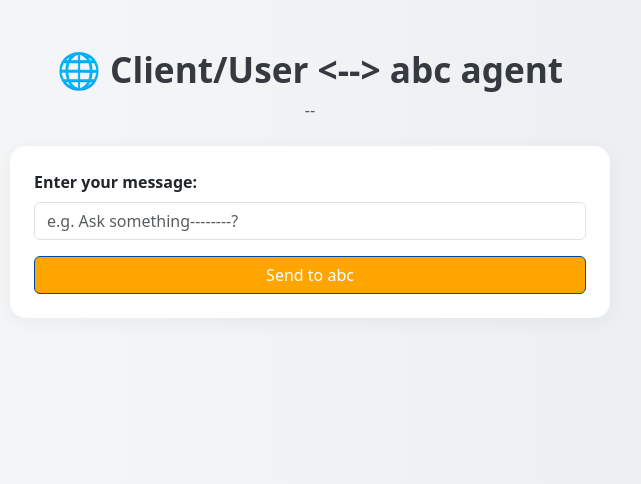
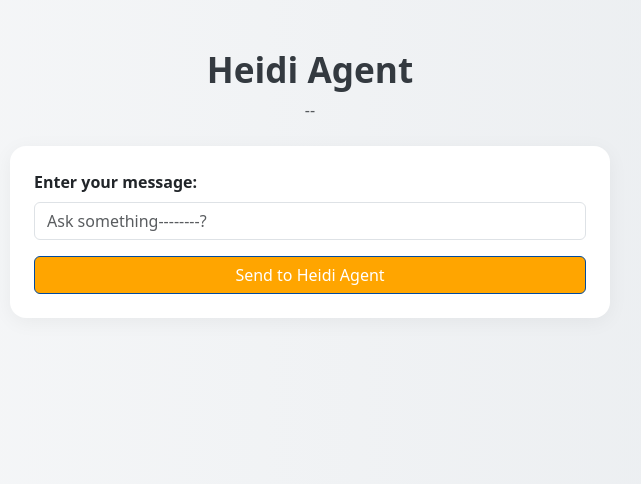
Before and after one commit to sravankumar-mode/a2a-test-abc, a Flask app: page / in a window 1280 px wide. Shown: the top 484 px of the page, without its empty margins (330-971 px from the left). Run offline with Flask 3, Linux system fonts and the light colour scheme.

Commit message:
Update index.html

```diff
--- a/templates/index.html
+++ b/templates/index.html
@@ -2,7 +2,7 @@
 <html lang="en">
 <head>
     <meta charset="UTF-8">
-    <title>Client --> abc Agent</title>
+    <title>Heidi Agent</title>
     <link href="https://cdn.jsdelivr.net/npm/bootstrap@5.3.0/dist/css/bootstrap.min.css" rel="stylesheet">
     <style>
         body {
@@ -43,17 +43,17 @@
     <div class="container d-flex flex-column justify-content-center align-items-center py-5">
         <div class="w-100" style="max-width: 600px;">
             <div class="text-center mb-4">
-                <h1 class="header-title">🌐 Client/User <--> abc agent</h1>
+                <h1 class="header-title">Heidi Agent </h1>
                 <p class="text-muted">--</p>
             </div>
 
             <form method="POST" class="card p-4 bg-white" id="a2aForm">
                 <div class="mb-3">
                     <label for="message" class="form-label fw-semibold">Enter your message:</label>
-                    <input type="text" class="form-control" name="message" id="message" placeholder="e.g. Ask something--------?" required>
+                    <input type="text" class="form-control" name="message" id="message" placeholder="Ask something--------?" required>
                 </div>
                 <button type="submit" class="btn btn-primary w-100" id="submitBtn">
-                    Send to abc
+                    Send to Heidi Agent
                 </button>
                 <div id="loadingSpinner" class="mt-3 text-center">
                     <div class="spinner-border text-primary" role="status">
```
